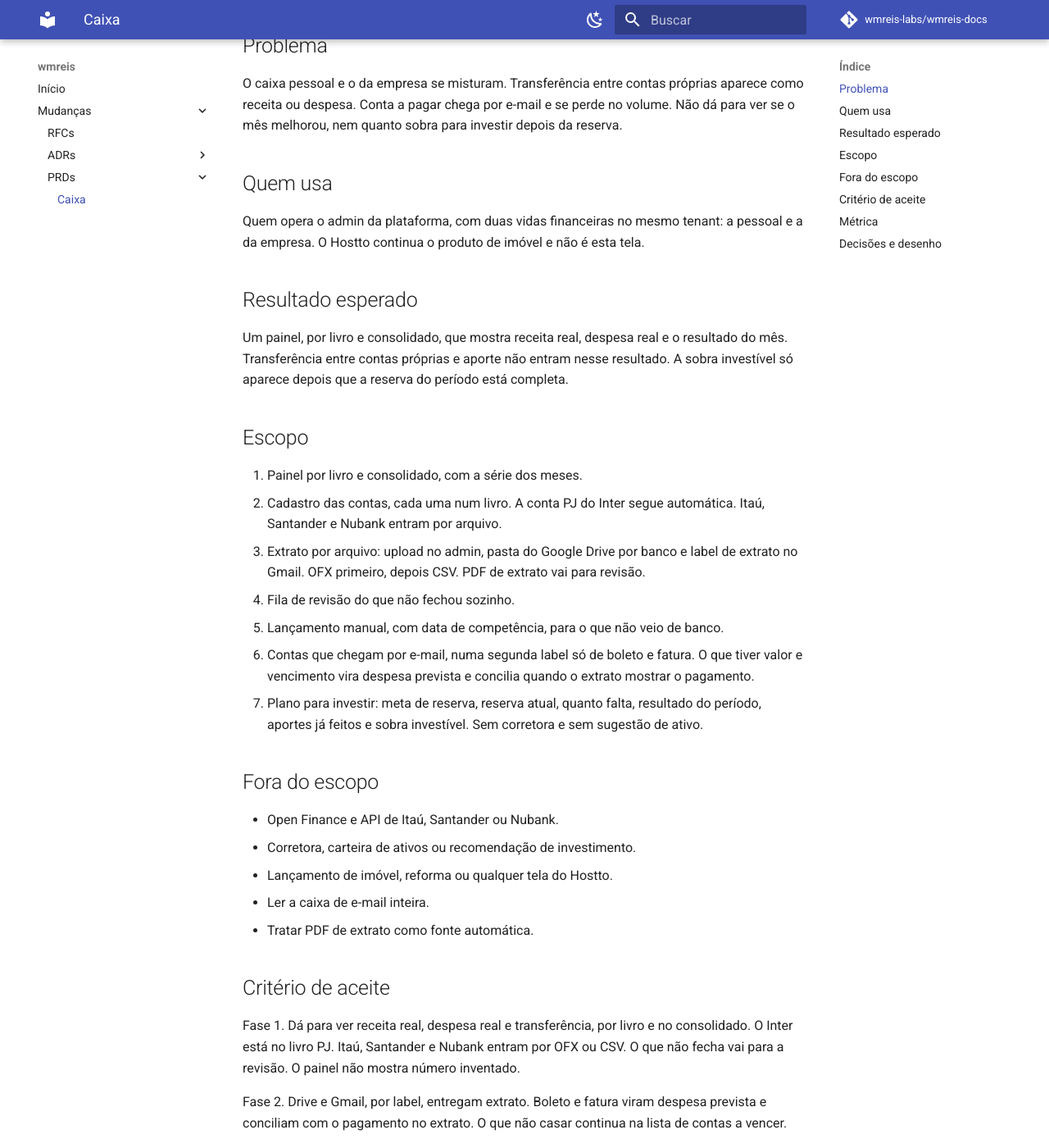
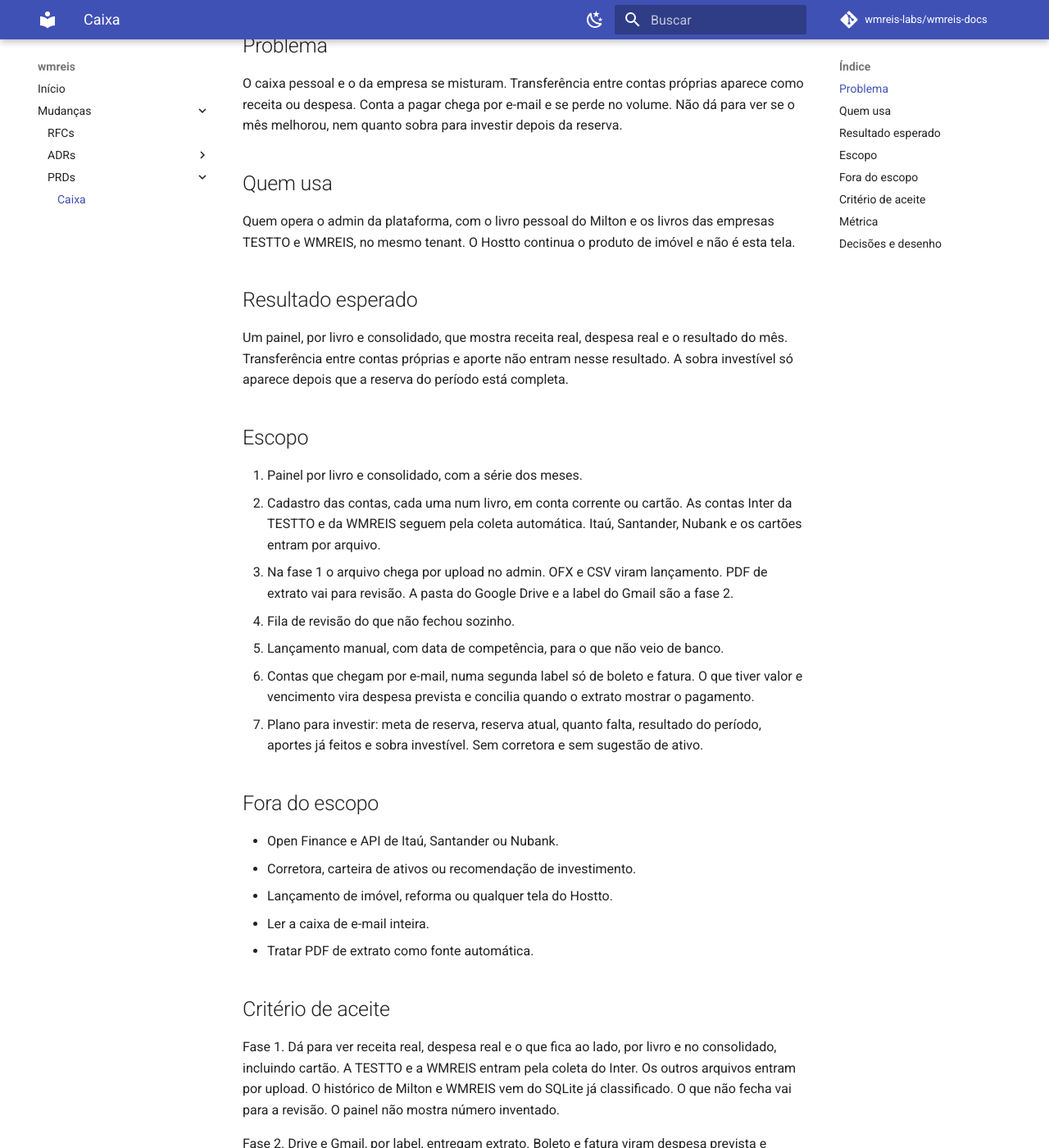
Before and after one commit to wmreis-labs/wmreis-docs, an MkDocs documentation site: the page built from docs/mudancas/prd/2026-09-27-caixa-pessoal-profissional.md, in a window 1280 px wide and 1400 px high, scrolled down 207 px. Shown: the whole window at 82% size. Built offline with MkDocs 1.6.1 and Material for MkDocs 9.7.7, drawn with Linux system fonts in a browser that asks for light colours; comment, search, counter and statistics services are not loaded; some of the changed text lies outside the part shown.

Commit message:
docs: registrar a fase 1 do caixa com três livros
Co-authored-by: Cursor <cursoragent@cursor.com>

```diff
--- a/docs/mudancas/prd/2026-09-27-caixa-pessoal-profissional.md
+++ b/docs/mudancas/prd/2026-09-27-caixa-pessoal-profissional.md
@@ -10,7 +10,7 @@ O caixa pessoal e o da empresa se misturam. Transferência entre contas própria
 
 ## Quem usa
 
-Quem opera o admin da plataforma, com duas vidas financeiras no mesmo tenant: a pessoal e a da empresa. O Hostto continua o produto de imóvel e não é esta tela.
+Quem opera o admin da plataforma, com o livro pessoal do Milton e os livros das empresas TESTTO e WMREIS, no mesmo tenant. O Hostto continua o produto de imóvel e não é esta tela.
 
 ## Resultado esperado
 
@@ -19,8 +19,8 @@ Um painel, por livro e consolidado, que mostra receita real, despesa real e o re
 ## Escopo
 
 1. Painel por livro e consolidado, com a série dos meses.
-2. Cadastro das contas, cada uma num livro. A conta PJ do Inter segue automática. Itaú, Santander e Nubank entram por arquivo.
-3. Extrato por arquivo: upload no admin, pasta do Google Drive por banco e label de extrato no Gmail. OFX primeiro, depois CSV. PDF de extrato vai para revisão.
+2. Cadastro das contas, cada uma num livro, em conta corrente ou cartão. As contas Inter da TESTTO e da WMREIS seguem pela coleta automática. Itaú, Santander, Nubank e os cartões entram por arquivo.
+3. Na fase 1 o arquivo chega por upload no admin. OFX e CSV viram lançamento. PDF de extrato vai para revisão. A pasta do Google Drive e a label do Gmail são a fase 2.
 4. Fila de revisão do que não fechou sozinho.
 5. Lançamento manual, com data de competência, para o que não veio de banco.
 6. Contas que chegam por e-mail, numa segunda label só de boleto e fatura. O que tiver valor e vencimento vira despesa prevista e concilia quando o extrato mostrar o pagamento.
@@ -36,7 +36,7 @@ Um painel, por livro e consolidado, que mostra receita real, despesa real e o re
 
 ## Critério de aceite
 
-Fase 1. Dá para ver receita real, despesa real e transferência, por livro e no consolidado. O Inter está no livro PJ. Itaú, Santander e Nubank entram por OFX ou CSV. O que não fecha vai para a revisão. O painel não mostra número inventado.
+Fase 1. Dá para ver receita real, despesa real e o que fica ao lado, por livro e no consolidado, incluindo cartão. A TESTTO e a WMREIS entram pela coleta do Inter. Os outros arquivos entram por upload. O histórico de Milton e WMREIS vem do SQLite já classificado. O que não fecha vai para a revisão. O painel não mostra número inventado.
 
 Fase 2. Drive e Gmail, por label, entregam extrato. Boleto e fatura viram despesa prevista e conciliam com o pagamento no extrato. O que não casar continua na lista de contas a vencer.
 
@@ -48,4 +48,4 @@ Receita real, despesa real, resultado, volume de transferência, aportes do per
 
 ## Decisões e desenho
 
-As escolhas fechadas estão nos ADRs [domínio cashbook](../adr/2026-09-27-dominio-cashbook.md), [livros e naturezas](../adr/2026-09-27-livros-pf-pj.md) e [admin e ingestão](../adr/2026-09-27-admin-e-ingestao.md). O funcionamento está nos design docs [cashbook](https://wmreis-labs.github.io/airtestto-docs/mudancas/design/2026-09-27-caixa-cashbook/) e [admin](https://wmreis-labs.github.io/admin-docs/mudancas/design/2026-09-27-caixa-admin/).
+As escolhas fechadas estão nos ADRs [domínio cashbook](../adr/2026-09-27-dominio-cashbook.md), [fase 1 do caixa](../adr/2026-09-27-fase-1-caixa.md) e [admin e ingestão](../adr/2026-09-27-admin-e-ingestao.md). O recorte anterior de dois livros está em [Livros PF e PJ](../adr/2026-09-27-livros-pf-pj.md), substituído. O funcionamento está nos design docs [cashbook](https://wmreis-labs.github.io/airtestto-docs/mudancas/design/2026-09-27-caixa-cashbook/) e [admin](https://wmreis-labs.github.io/admin-docs/mudancas/design/2026-09-27-caixa-admin/).
--- a/mkdocs.yml
+++ b/mkdocs.yml
@@ -69,6 +69,7 @@ nav:
           - Domínio cashbook: mudancas/adr/2026-09-27-dominio-cashbook.md
           - Livros PF e PJ: mudancas/adr/2026-09-27-livros-pf-pj.md
           - Admin e ingestão: mudancas/adr/2026-09-27-admin-e-ingestao.md
+          - Fase 1 do caixa: mudancas/adr/2026-09-27-fase-1-caixa.md
       - PRDs:
           - mudancas/prd/index.md
           - Caixa: mudancas/prd/2026-09-27-caixa-pessoal-profissional.md
```
Also changed, not shown: docs/mudancas/adr/2026-09-27-admin-e-ingestao.md (+1 -1 lines), docs/mudancas/adr/2026-09-27-dominio-cashbook.md (+1 -1 lines), docs/mudancas/adr/2026-09-27-fase-1-caixa.md (added, +34 -0 lines), docs/mudancas/adr/2026-09-27-livros-pf-pj.md (+1 -1 lines), docs/mudancas/adr/index.md (+2 -1 lines).
